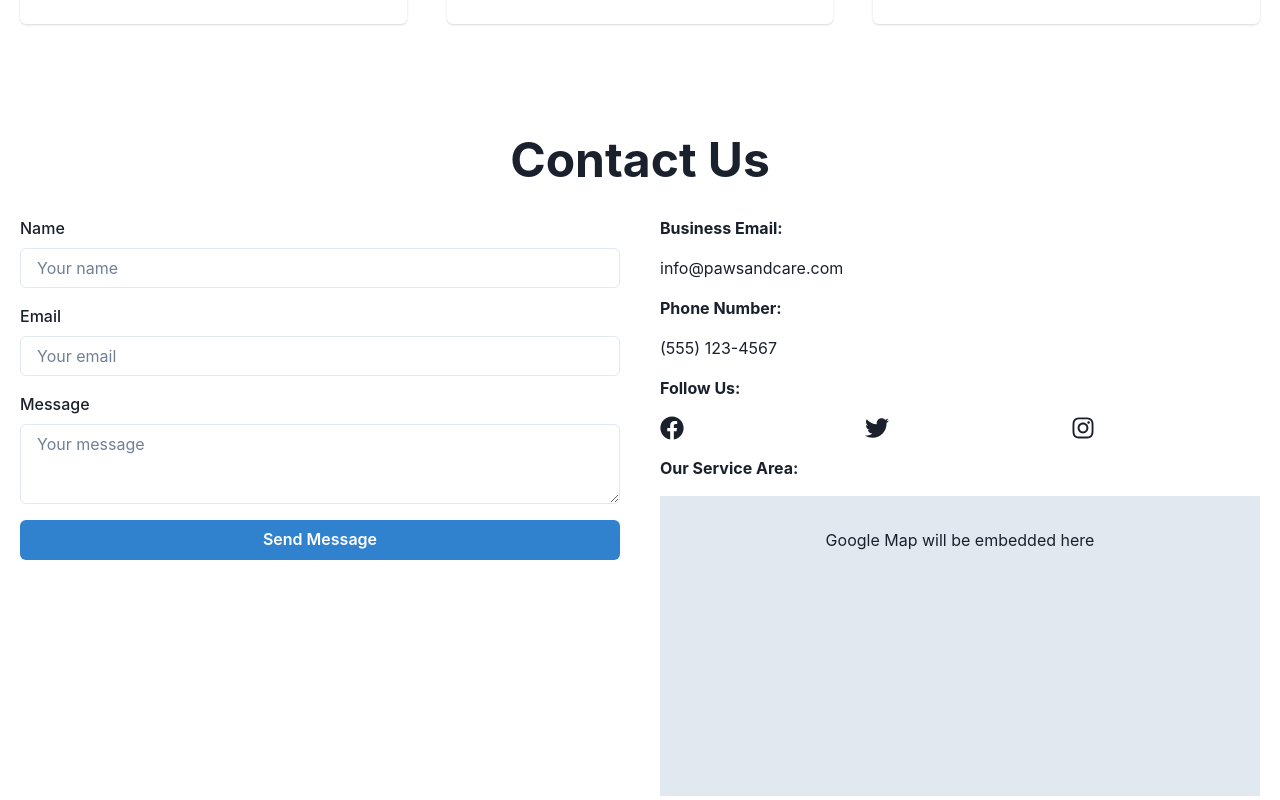
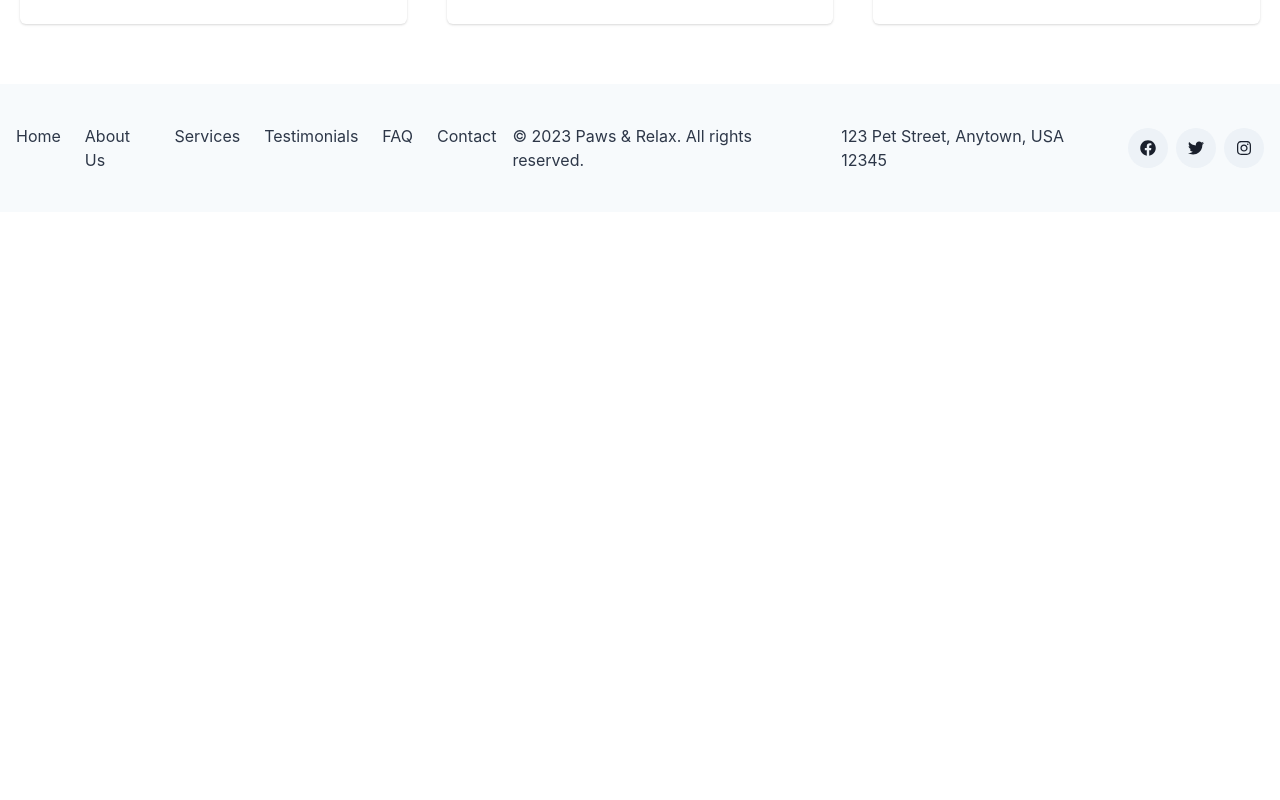
Before and after one commit to KadeKorn/Paes_and_relax, a React (Create React App) app: page / in a window 1280 px wide. Shown: the part 2900-3700 px from the top of the page. After the commit the page ends 3112 px from the top, so only its background shows below. Built offline with nearby package versions, Linux system fonts and the light colour scheme.

Commit message:
removed the contact us section as it was redundant

```diff
--- a/src/App.js
+++ b/src/App.js
@@ -7,7 +7,6 @@ import AboutUs from './components/AboutUs';
 import ServicesPage from './components/ServicesPage';
 import BookingSection from './components/BookingSection';
 import TestimonialsPage from './components/TestimonialsPage';
-import ContactPage from './components/ContactPage';
 
 function App() {
   return (
@@ -20,7 +19,6 @@ function App() {
           <ServicesPage />
           <BookingSection />
           <TestimonialsPage />
-          <ContactPage />
         </VStack>
         <Footer />
       </Box>
--- a/src/components/BookingSection.js
+++ b/src/components/BookingSection.js
@@ -1,6 +1,6 @@
 import React from 'react';
 import { Box, VStack, Heading, Text, Button, SimpleGrid, Link } from '@chakra-ui/react';
-import { FaFacebook, FaInstagram, FaTwitter } from 'react-icons/fa';
+import { FaFacebook, FaInstagram} from 'react-icons/fa';
 
 const BookingSection = () => {
   return (
--- a/src/components/ContactPage.js
+++ /dev/null
@@ -1,58 +0,0 @@
-import React from 'react';
-import { Box, VStack, Heading, Text, FormControl, FormLabel, Input, Textarea, Button, Link, SimpleGrid } from '@chakra-ui/react';
-import { FaFacebook, FaTwitter, FaInstagram } from 'react-icons/fa';
-
-const ContactPage = () => {
-  return (
-    <Box as="section" py={10}>
-      <VStack spacing={8} align="stretch" maxW="container.xl" mx="auto">
-        <Heading as="h1" size="2xl" textAlign="center">Contact Us</Heading>
-
-        <SimpleGrid columns={{ base: 1, md: 2 }} spacing={10}>
-          <Box>
-            <VStack spacing={4} align="stretch">
-              <FormControl>
-                <FormLabel>Name</FormLabel>
-                <Input type="text" placeholder="Your name" />
-              </FormControl>
-              <FormControl>
-                <FormLabel>Email</FormLabel>
-                <Input type="email" placeholder="Your email" />
-              </FormControl>
-              <FormControl>
-                <FormLabel>Message</FormLabel>
-                <Textarea placeholder="Your message" />
-              </FormControl>
-              <Button colorScheme="blue" type="submit">Send Message</Button>
-            </VStack>
-          </Box>
-
-          <Box>
-            <VStack spacing={4} align="stretch">
-              <Text fontWeight="bold">Business Email:</Text>
-              <Text>info@pawsandcare.com</Text>
-
-              <Text fontWeight="bold">Phone Number:</Text>
-              <Text>(555) 123-4567</Text>
-
-              <Text fontWeight="bold">Follow Us:</Text>
-              <SimpleGrid columns={3} spacing={4}>
-                <Link href="#" isExternal><FaFacebook size={24} /></Link>
-                <Link href="#" isExternal><FaTwitter size={24} /></Link>
-                <Link href="#" isExternal><FaInstagram size={24} /></Link>
-              </SimpleGrid>
-
-              <Text fontWeight="bold">Our Service Area:</Text>
-              <Box h="300px" bg="gray.200">
-                {/* Replace this Box with an actual Google Map component */}
-                <Text textAlign="center" pt={8}>Google Map will be embedded here</Text>
-              </Box>
-            </VStack>
-          </Box>
-        </SimpleGrid>
-      </VStack>
-    </Box>
-  );
-};
-
-export default ContactPage;
```
